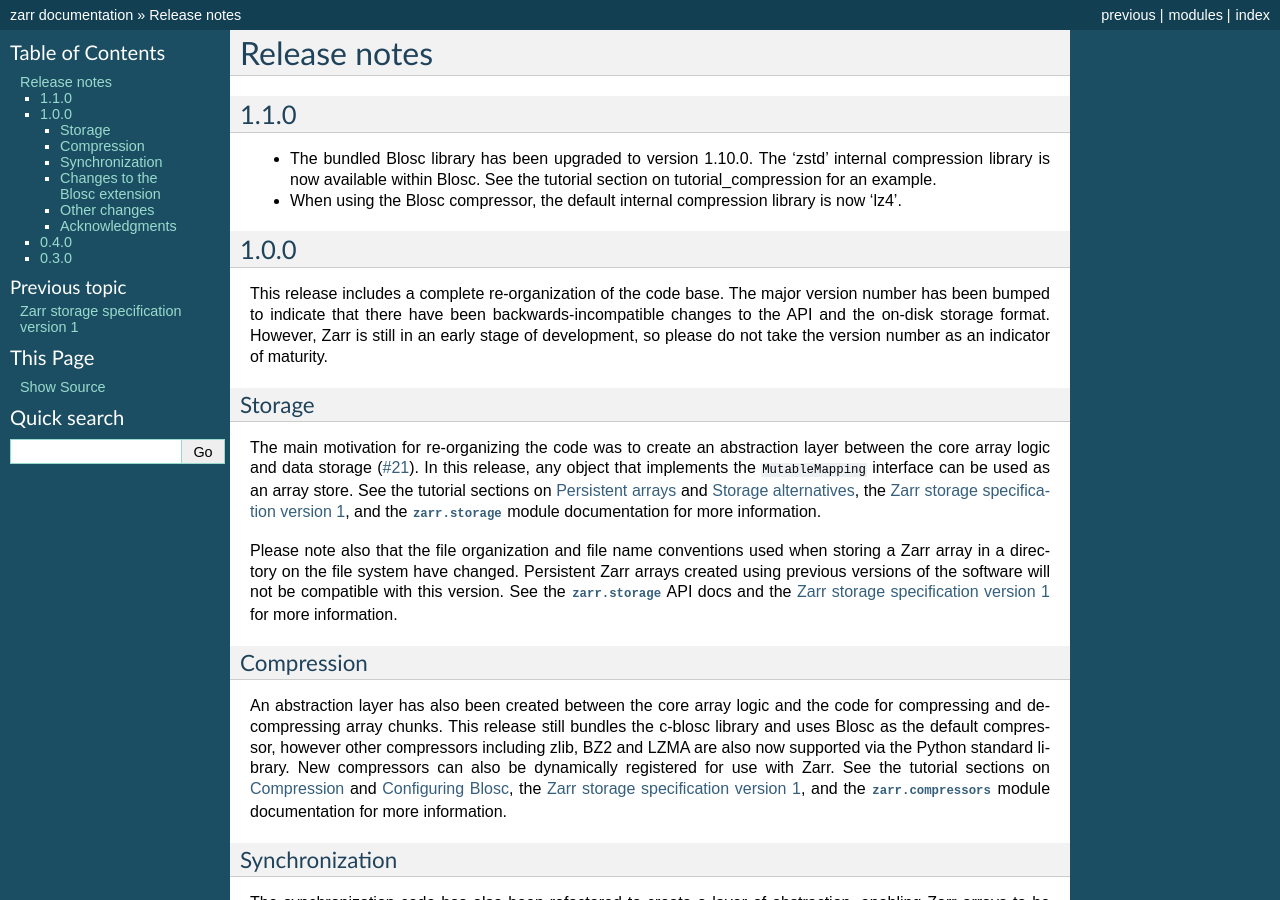
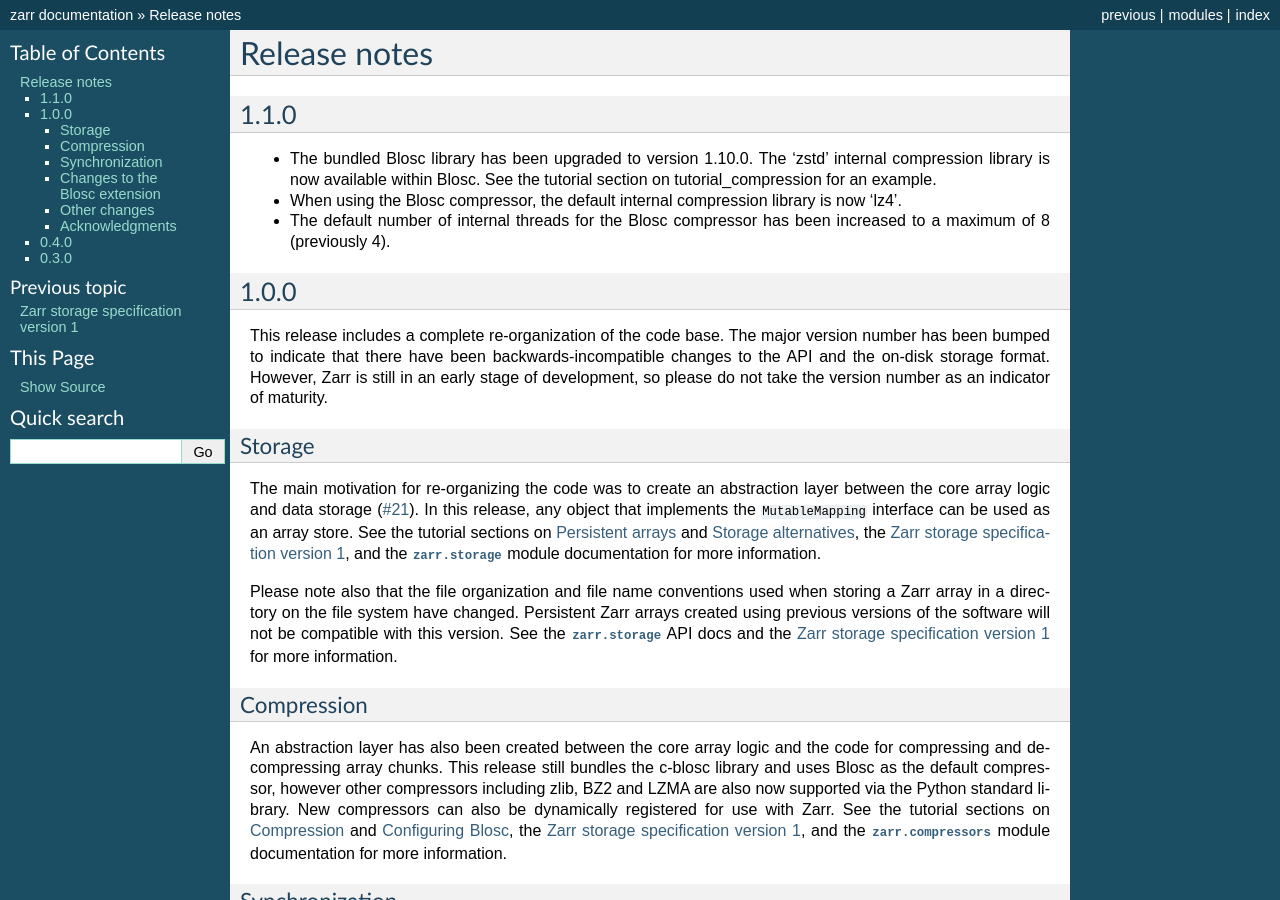
Before and after one commit to enthusiastdev121/zarr-python, a Sphinx documentation site: the page built from docs/release.rst, in a window 1280 px wide and 900 px high. Built offline with Sphinx 7.4.7, drawn with Linux system fonts in a browser that asks for light colours; the version number could not be read and is left out.

Commit message:
increase default number of threads for blosc; resolves #33

```diff
--- a/docs/release.rst
+++ b/docs/release.rst
@@ -11,6 +11,8 @@ Release notes
   section on :ref:`tutorial_compression` for an example.
 * When using the Blosc compressor, the default internal compression library
   is now 'lz4'.
+* The default number of internal threads for the Blosc compressor has been
+  increased to a maximum of 8 (previously 4).
 
 .. _release_1.0.0:
 
--- a/zarr/__init__.py
+++ b/zarr/__init__.py
@@ -21,6 +21,5 @@ except ImportError:  # pragma: no cover
 else:
     ncores = multiprocessing.cpu_count()
     blosc.init()
-    # diminishing returns beyond 4 threads?
-    blosc.set_nthreads(min(4, ncores))
+    blosc.set_nthreads(min(8, ncores))
     atexit.register(blosc.destroy)
```
